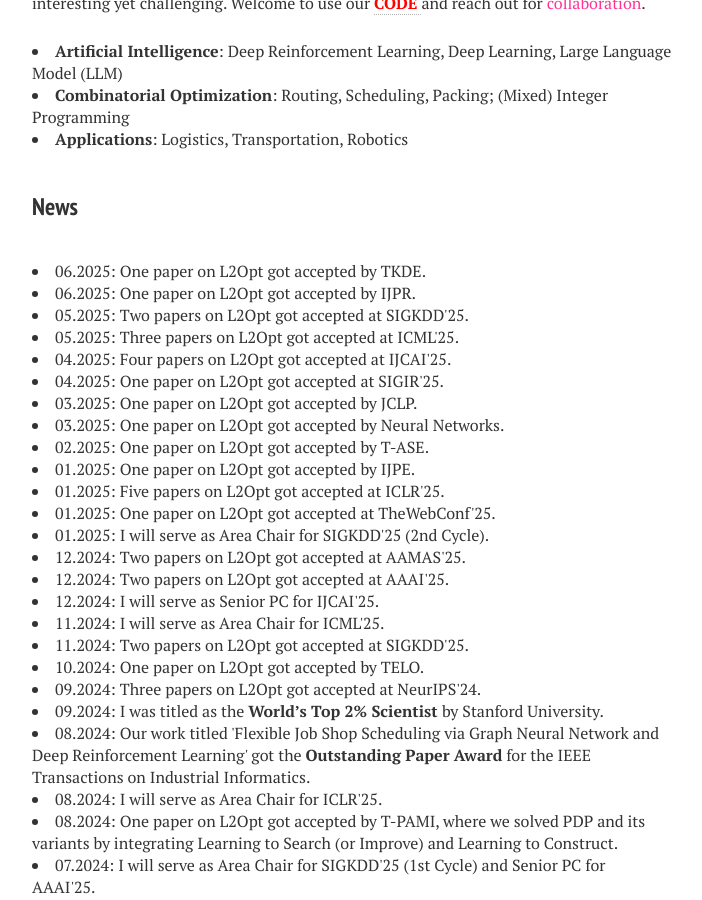
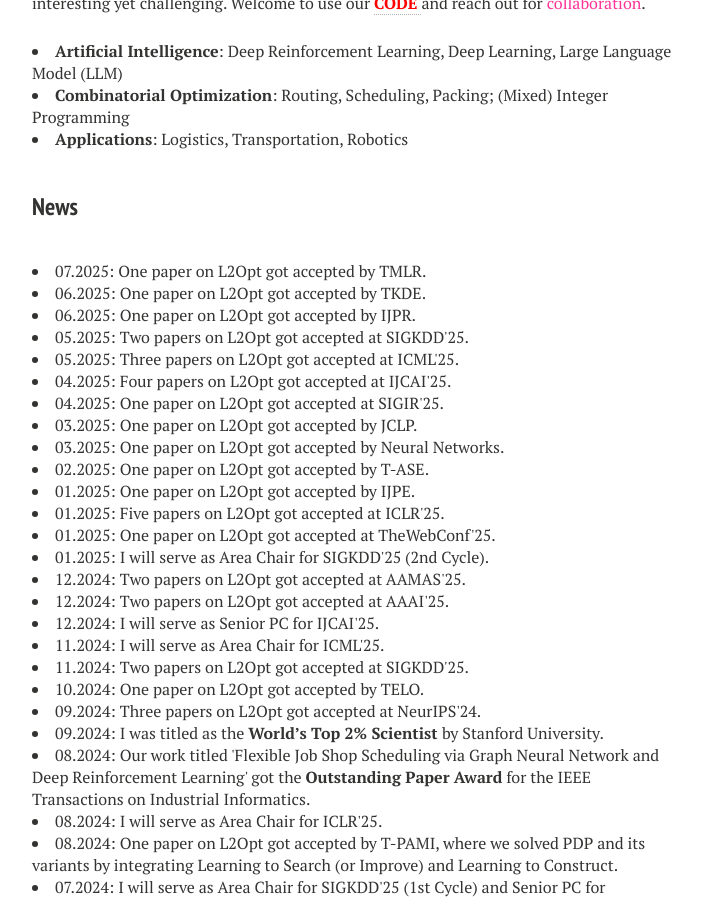
Before and after one commit to zhiguangcaosg/zhiguangcaosg.github.io, a Jekyll site: the page built from index.md, in a window 1280 px wide and 900 px high, scrolled down 812 px. Shown: the whole window, without its empty margins (288-990 px from the left). Built offline with Jekyll 4.4.1, drawn with Linux system fonts in a browser that asks for light colours; nearby versions of some CDN libraries.

Commit message:
Update index.md

```diff
--- a/index.md
+++ b/index.md
@@ -38,6 +38,10 @@ image: banner1.png
 </li>
 
 <h3 style="margin-bottom:-8px;padding-top:20px;">News</h3> <br>
+
+<li>
+07.2025:  One paper on L2Opt got accepted by TMLR.
+</li>
 
 <li>
 06.2025:  One paper on L2Opt got accepted by TKDE.
```
